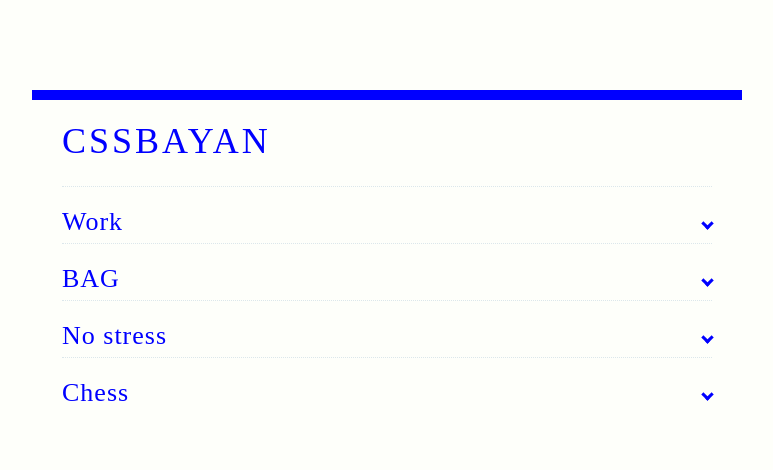
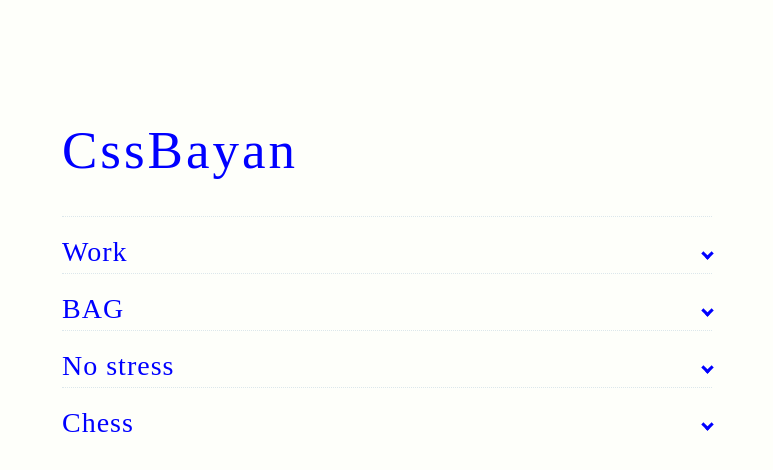
Before and after one commit to AlexMit02/cssBayan, a plain HTML site: page cssBayan/index.html in a window 1280 px wide. Shown: the whole page, without its empty margins (253-1026 px from the left). Drawn offline with Linux system fonts and the light colour scheme.

Commit message:
feat: style change  (Sun, Mar  12, 2023 21:54:43)

```diff
--- a/cssBayan/style.css
+++ b/cssBayan/style.css
@@ -8,15 +8,11 @@ transition: all 0.25s ease-in-out;
 }
 
 .no-select, h2 {
-  /* /* -webkit-tap-highlight-/ */
+
   color: blue;
-  /* -webkit-touch-callout: none;
-  -webkit-user-select: none;
-  -khtml-user-select: none;
-  -moz-user-select: none;
-  -ms-user-select: none;
-  user-select: none; */
+
 }
+
 
 body {
     width: 100%;
@@ -25,16 +21,12 @@ body {
     overflow-y: scroll;
     background-color: #dce7eb;
     color: rgba(48, 69, 92, 0.8);
-}
-
-body {
      min-height: 0;
   display: inline-block;
   position: relative;
   left: 50%;
   margin: 90px 0;
   transform: translate(-50%, 0);
-  box-shadow: 0 10px 0 0 blue inset;
   background-color: #fefffa;
   max-width: 650px;
   padding: 30px;
@@ -46,15 +38,13 @@ h1, h2 {
 }
 
 h1 {
-  text-transform: uppercase;
-  font-size: 36px;
-  line-height: 42px;
+  font-size: 53px;
   letter-spacing: 3px;
   font-weight: 100;
 }
 
 h2 {
-  font-size: 26px;
+  font-size: 28px;
   line-height: 34px;
   font-weight: 300;
   letter-spacing: 1px;
```
Lines whose indentation alone changed are shown as unchanged.
